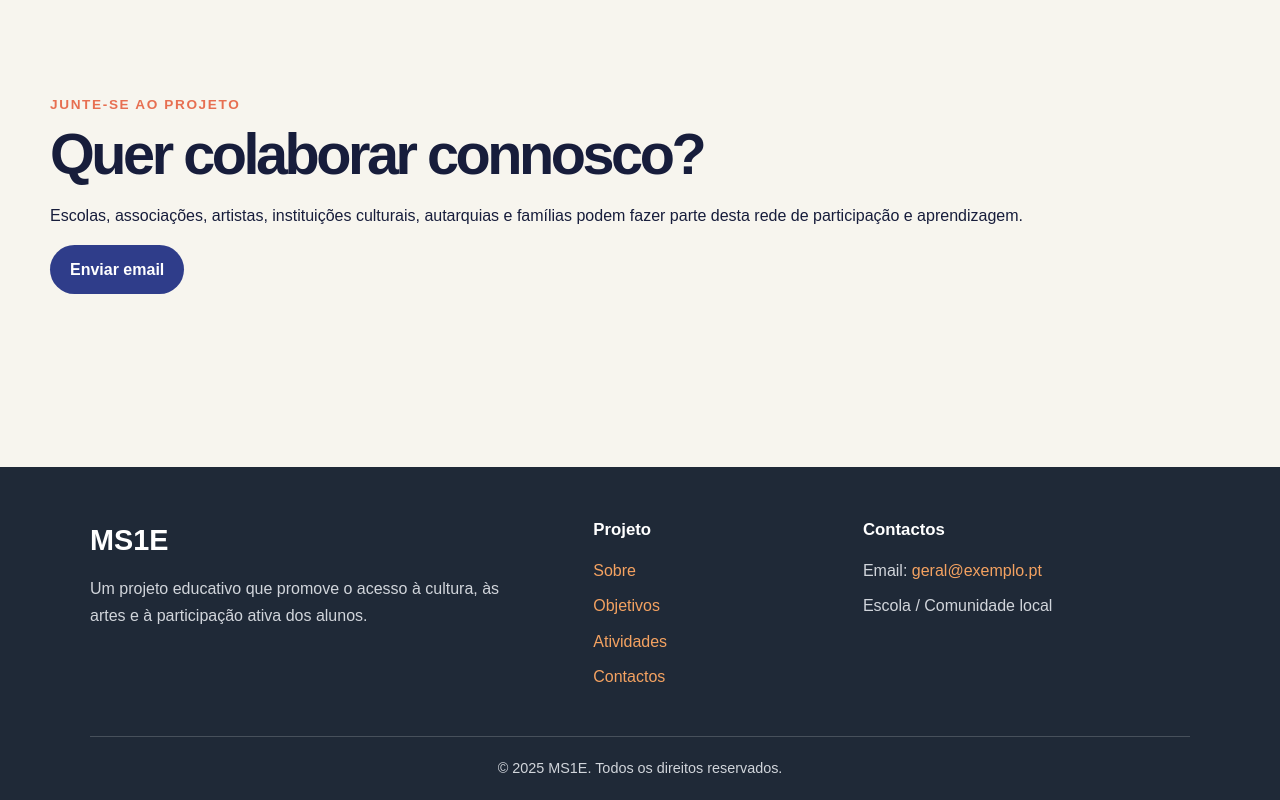
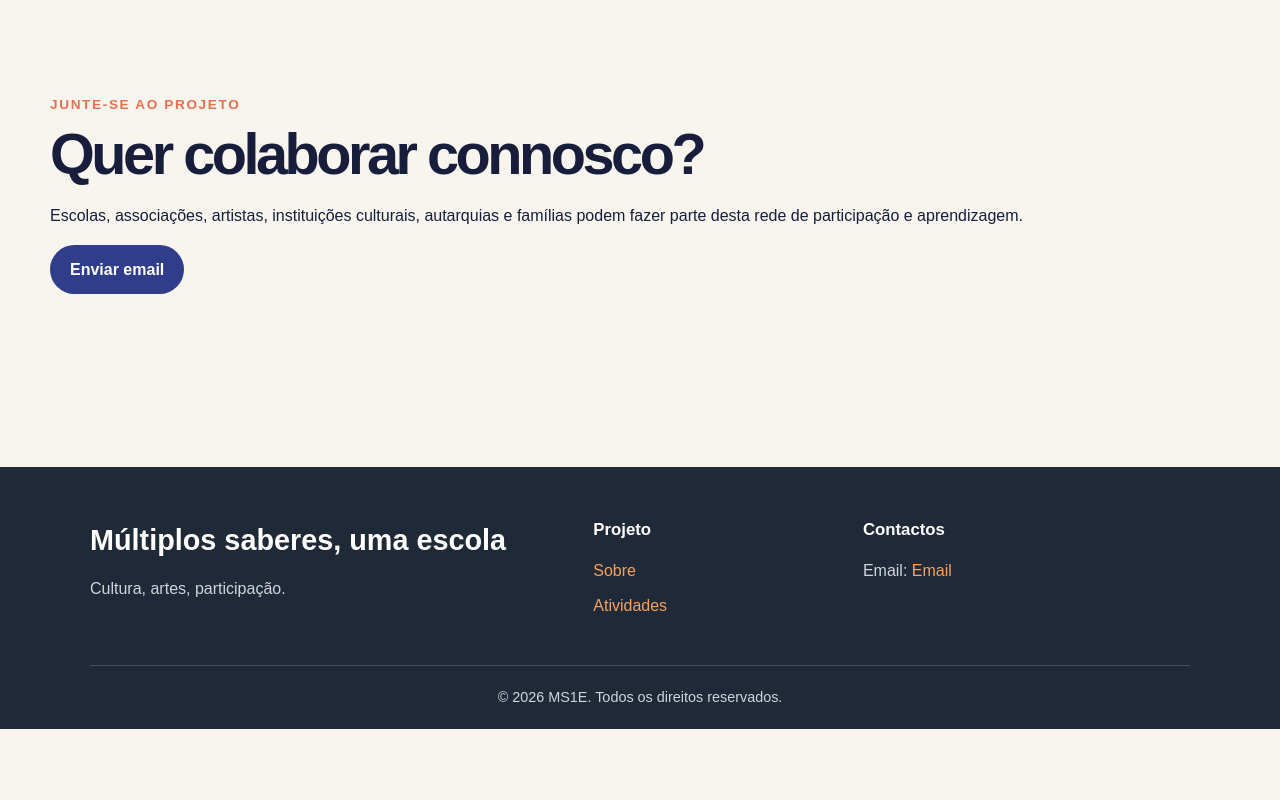
Before and after one commit to ms1e/ms1e.github.io, a plain HTML site: page comunidade.html in a window 1280 px wide. Shown: the part 2396-3196 px from the top of the page. After the commit the page ends 3125 px from the top, so only its background shows below. Drawn offline with Linux system fonts and the light colour scheme.

Commit message:
Update comunidade.html

```diff
--- a/comunidade.html
+++ b/comunidade.html
@@ -173,33 +173,30 @@
   <footer class="site-footer">
   <div class="footer-container">
     <div class="footer-brand">
-      <h2>MS1E</h2>
+      <h2>Múltiplos saberes, uma escola</h2>
       <p>
-        Um projeto educativo que promove o acesso à cultura, às artes e à participação ativa dos alunos.
+        Cultura, artes, participação.
       </p>
     </div>
 
     <div class="footer-info">
       <h3>Projeto</h3>
       <ul>
-        <li><a href="#sobre">Sobre</a></li>
-        <li><a href="#objetivos">Objetivos</a></li>
-        <li><a href="#atividades">Atividades</a></li>
-        <li><a href="#contactos">Contactos</a></li>
+        <li><a href="https://ms1e.github.io/index.html">Sobre</a></li>
+        <li><a href="https://ms1e.github.io/atividades.html">Atividades</a></li>
       </ul>
     </div>
 
     <div class="footer-info">
       <h3>Contactos</h3>
-      <p>Email: <a href="mailto:geral@exemplo.pt">geral@exemplo.pt</a></p>
-      <p>Escola / Comunidade local</p>
+      <p>Email: <a href="mailto:multiplossaberesumaescola@gmail.com">Email</a></p>
     </div>
   </div>
 
   <div class="footer-bottom">
-    <p>&copy; 2025 MS1E. Todos os direitos reservados.</p>
+    <p>&copy; 2026 MS1E. Todos os direitos reservados.</p>
   </div>
 </footer>
-  <script src="script.js"></script>
+
 </body>
 </html>
```
